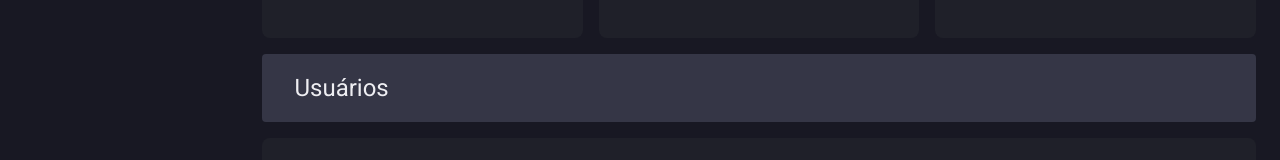
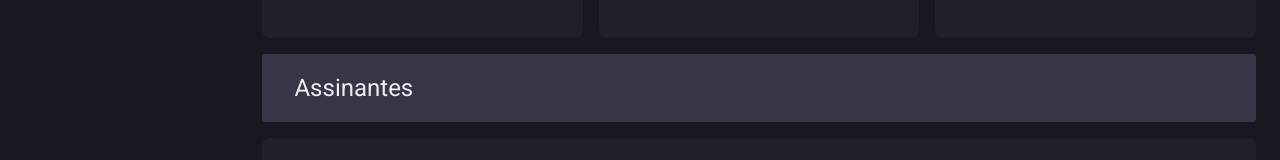
Before and after one commit to afmelo92/wizz, a Next.js app: page /close-friends in a window 1280 px wide. Shown: the part 758-918 px from the top of the page. Built offline with nearby package versions, Linux system fonts and the light colour scheme.

Commit message:
Add subscribers list

```diff
--- a/src/templates/CloseFriends/index.tsx
+++ b/src/templates/CloseFriends/index.tsx
@@ -215,7 +215,7 @@ const CloseFriendsTemplate = () => {
               borderRadius={4}
               mb="4"
             >
-              <Text fontSize="x-large">Usuários</Text>
+              <Text fontSize="x-large">Assinantes</Text>
             </Box>
 
             <SimpleGrid
@@ -292,8 +292,10 @@ const CloseFriendsTemplate = () => {
                 <Tr>
                   <Th px={['4', '4', '4', '4']} color="gray.300" width="6"></Th>
                   <Th>Usuário</Th>
+
                   {isWideVersion && <Th>Data de cadastro</Th>}
                   {isWideVersion && <Th>Status</Th>}
+
                   <Th width="8"></Th>
                 </Tr>
               </Thead>
@@ -310,8 +312,10 @@ const CloseFriendsTemplate = () => {
                       </Text>
                     </Box>
                   </Td>
+
                   {isWideVersion && <Td>04 de Abril, 2021</Td>}
                   {isWideVersion && <Td>Ativo</Td>}
+
                   <Td>
                     <Button
                       as="a"
@@ -319,6 +323,7 @@ const CloseFriendsTemplate = () => {
                       size="sm"
                       fontSize="sm"
                       colorScheme="pink"
+                      cursor="pointer"
                       leftIcon={<Icon as={RiPencilLine} fontSize="16" />}
                     >
                       {isWideVersion && 'Editar'}
@@ -337,8 +342,10 @@ const CloseFriendsTemplate = () => {
                       </Text>
                     </Box>
                   </Td>
+
                   {isWideVersion && <Td>04 de Abril, 2021</Td>}
                   {isWideVersion && <Td>Ativo</Td>}
+
                   <Td>
                     <Button
                       as="a"
@@ -346,6 +353,7 @@ const CloseFriendsTemplate = () => {
                       size="sm"
                       fontSize="sm"
                       colorScheme="pink"
+                      cursor="pointer"
                       leftIcon={<Icon as={RiPencilLine} fontSize="16" />}
                     >
                       {isWideVersion && 'Editar'}
@@ -364,6 +372,7 @@ const CloseFriendsTemplate = () => {
                       </Text>
                     </Box>
                   </Td>
+
                   {isWideVersion && <Td>04 de Abril, 2021</Td>}
                   {isWideVersion && <Td>Ativo</Td>}
 
@@ -374,6 +383,7 @@ const CloseFriendsTemplate = () => {
                       size="sm"
                       fontSize="sm"
                       colorScheme="pink"
+                      cursor="pointer"
                       leftIcon={<Icon as={RiPencilLine} fontSize="16" />}
                     >
                       {isWideVersion && 'Editar'}
```
